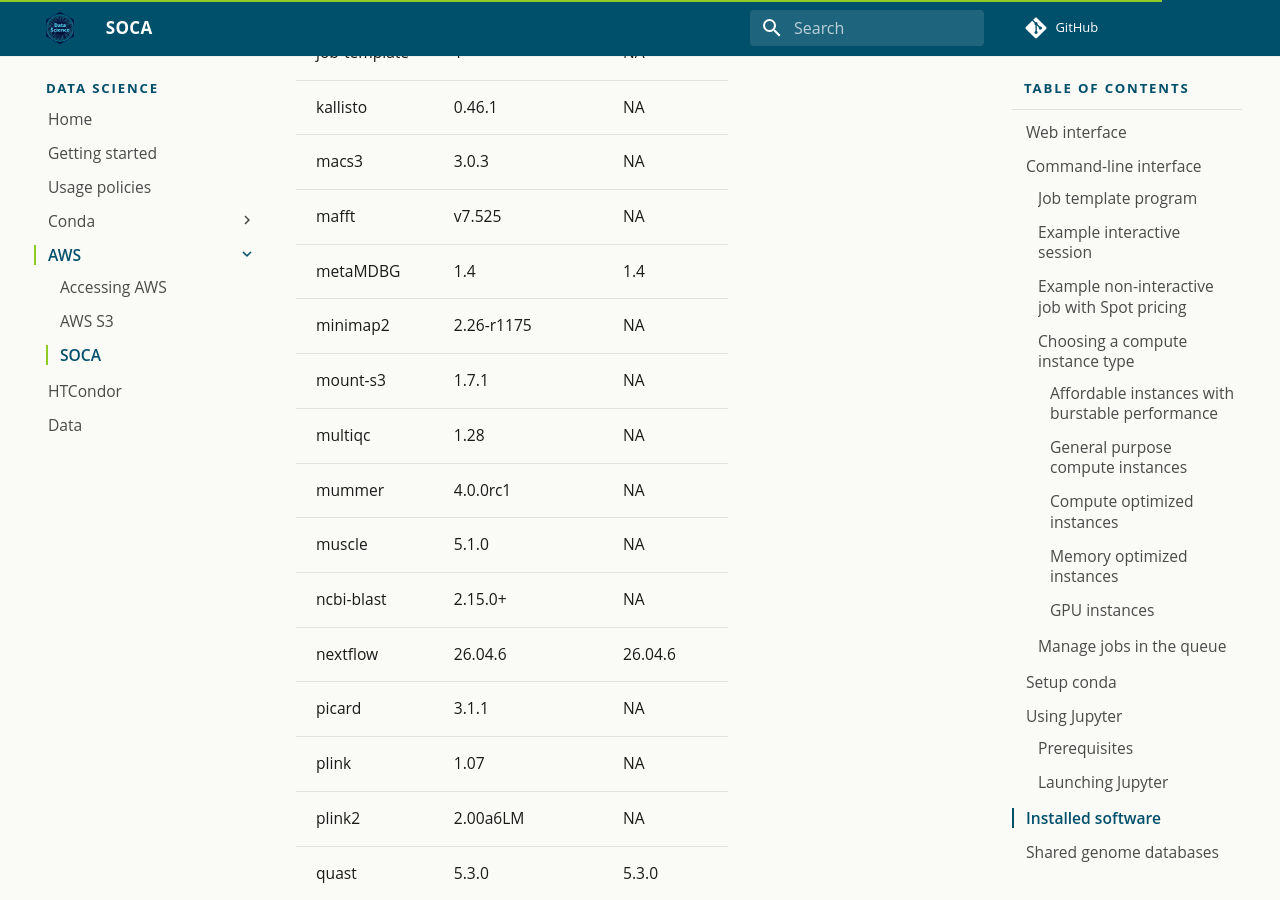
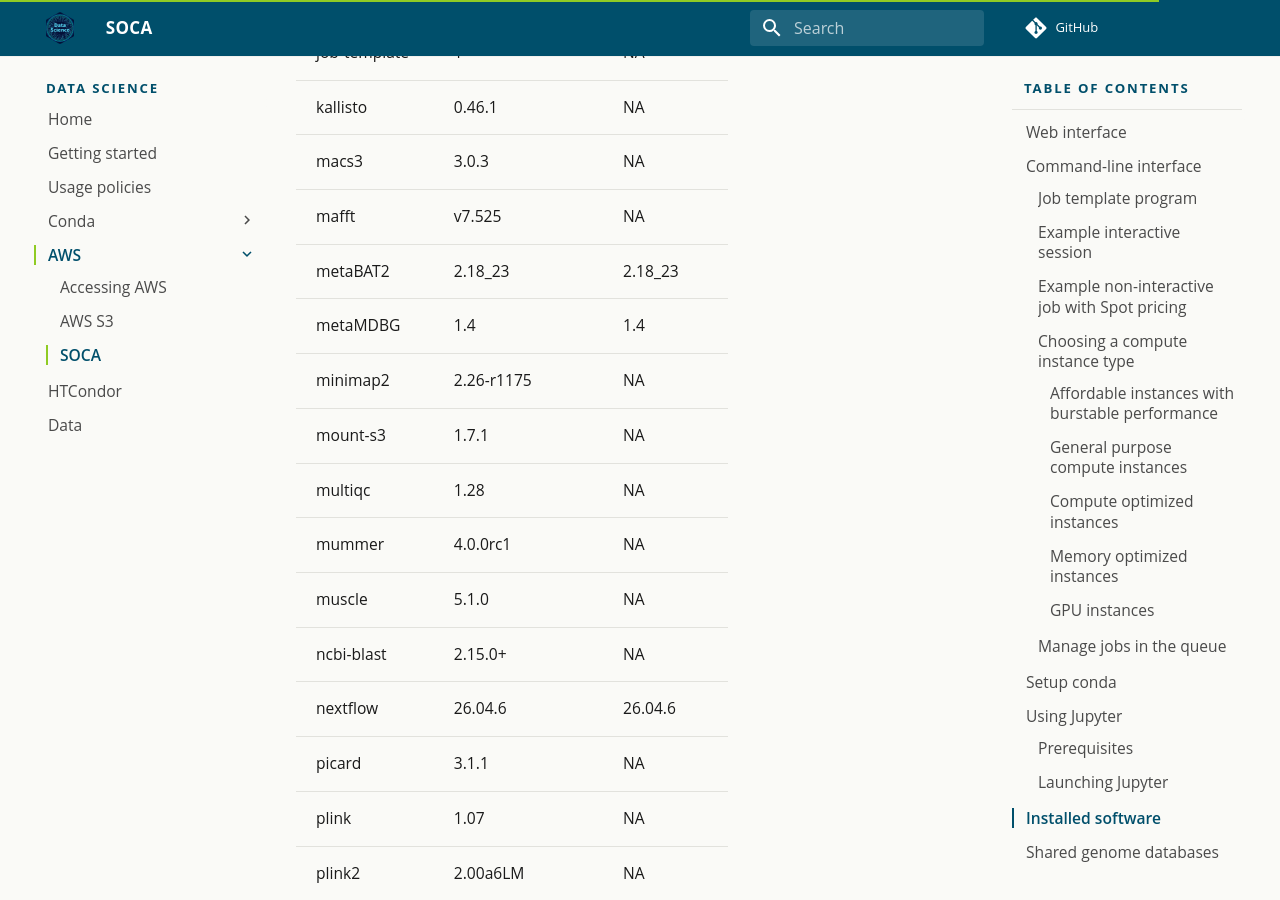
Before and after one commit to danforthcenter/datascience, an MkDocs documentation site: the page built from docs/aws_soca.md, in a window 1280 px wide and 900 px high, scrolled down 16909 px. Built offline with MkDocs 1.6.1 and Material for MkDocs 9.7.7, drawn with Linux system fonts in a browser that asks for light colours.

Commit message:
Add metabat2

```diff
--- a/docs/aws_soca.md
+++ b/docs/aws_soca.md
@@ -334,6 +334,7 @@ When finished, close the session and then click **Delete Session** to shut down
 | kallisto     | 0.46.1             | NA          |
 | macs3        | 3.0.3              | NA          |
 | mafft        | v7.525             | NA          |
+| metaBAT2     | 2.18_23            | 2.18_23     |
 | metaMDBG     | 1.4                | 1.4         |
 | minimap2     | 2.26-r1175         | NA          |
 | mount-s3     | 1.7.1              | NA          |
```
